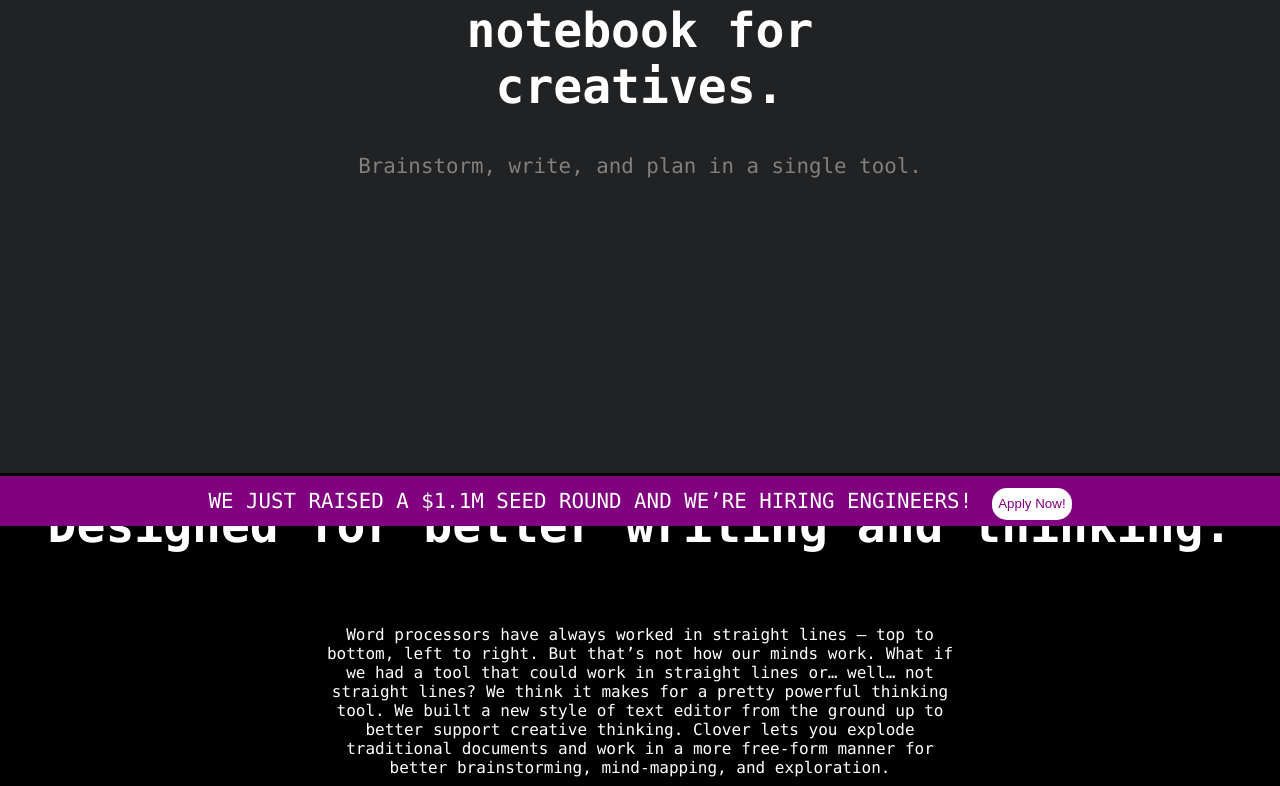
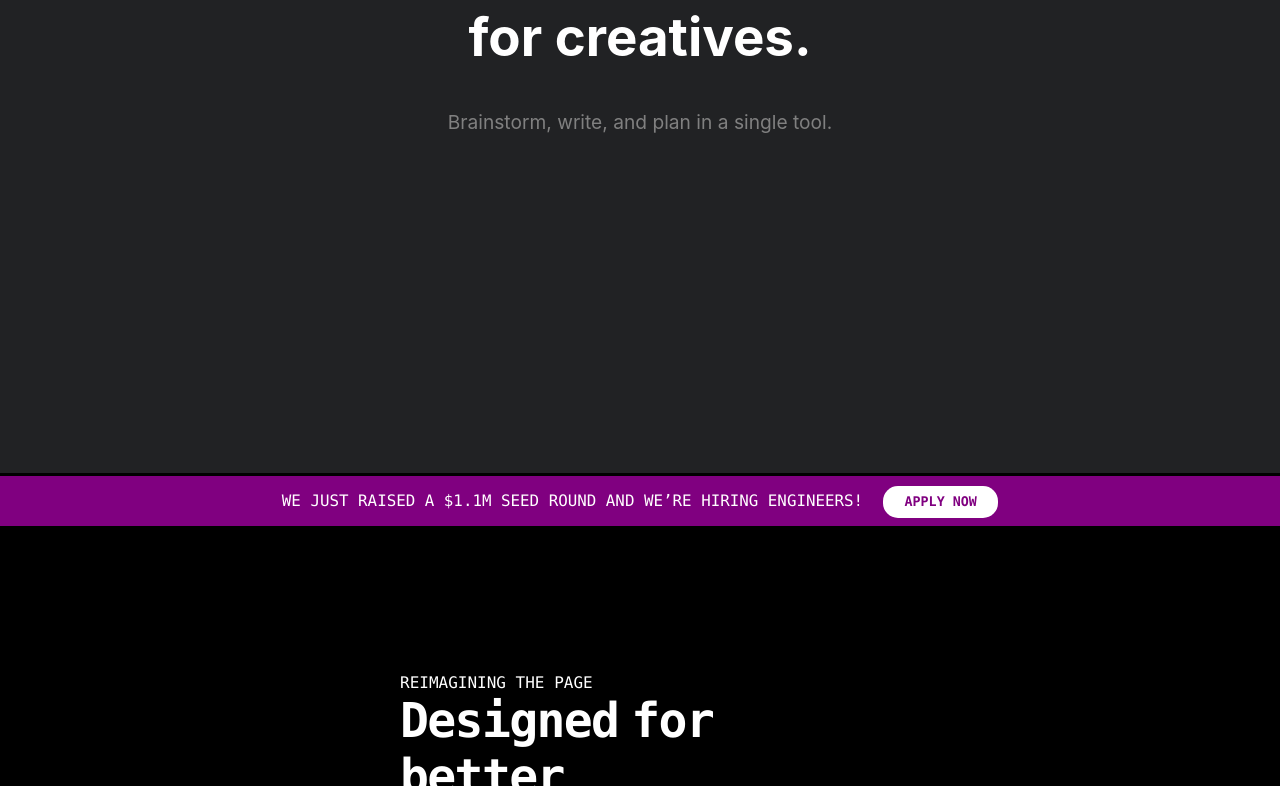
Before and after one commit to thomalexg/landing_page_clone, a React (Create React App) app: page / in a window 1280 px wide. Shown: the part 274-1060 px from the top of the page. Built offline with nearby package versions, Linux system fonts and the light colour scheme.

Commit message:
section 2 positioned

```diff
--- a/src/App.js
+++ b/src/App.js
@@ -176,18 +176,22 @@ function App() {
         </div>
       </div>
       <div id={2} css={ss2}>
-        <h3>Designed for better writing and thinking.</h3>
-        <div></div>
-        <p className="s2text">
-          Word processors have always worked in straight lines – top to bottom,
-          left to right. But that’s not how our minds work. What if we had a
-          tool that could work in straight lines or… well… not straight lines?
-          We think it makes for a pretty powerful thinking tool. We built a new
-          style of text editor from the ground up to better support creative
-          thinking. Clover lets you explode traditional documents and work in a
-          more free-form manner for better brainstorming, mind-mapping, and
-          exploration.
-        </p>
+        <div className="con2">
+            <div className="texts2">
+              <p>REIMAGINING THE PAGE</p>
+              <h3>Designed for better writing and thinking.</h3>
+              <p className="s2text">
+                Word processors have always worked in straight lines – top to
+                bottom, left to right. But that’s not how our minds work. What
+                if we had a tool that could work in straight lines or… well… not
+                straight lines? We think it makes for a pretty powerful thinking
+                tool. We built a new style of text editor from the ground up to
+                better support creative thinking. Clover lets you explode
+                traditional documents and work in a more free-form manner for
+                better brainstorming, mind-mapping, and exploration.
+              </p>
+            </div>
+        </div>
       </div>
       <div id={3}>Section 3</div>
       <div id={4}>Section 4</div>
@@ -195,7 +199,7 @@ function App() {
       <div id={6}>Section 6</div>
       <div className="fixed" css={fixedStyle}>
         WE JUST RAISED A $1.1M SEED ROUND AND WE’RE HIRING ENGINEERS!
-        <button>Apply Now!</button>
+        <button>APPLY NOW</button>
       </div>
     </div>
   );
--- a/src/style.js
+++ b/src/style.js
@@ -11,7 +11,7 @@ const fixedStyle = css`
   text-align: center;
   vertical-align: middle;
   line-height: 50px;
-  font-size: 1.3rem;
+  font-size: 0.99rem;
   font-family: Monaco, monospace;
   color: #fff;
 
@@ -25,6 +25,10 @@ const fixedStyle = css`
     height: 2rem;
     padding: 5px;
     border: 1px solid transparent;
+    vertical-align: middle;
+    width: 115px;
+    font-family: Monaco, monospace;
+    font-weight: bold;
   }
   button:hover {
     color: white;
@@ -168,7 +172,7 @@ const ss1 = css`
   padding: 0;
   box-sizing: border-box;
   padding-top: 180px;
-  margin-bottom: -52px;
+  margin-bottom: -4px;
   display: grid;
   grid-template-columns: 55% 45%;
   img {
@@ -184,15 +188,22 @@ const ss1 = css`
   }
   .s1text {
     color: #fff;
-    padding-top: 20%;
+    padding-top: 15%;
     width: 50%;
   }
   h2 {
-    font-size: 3rem;
+    font-size: 3.3rem;
+    letter-spacing: 90%;
+    font-weight: bold;
+    line-height: 1.1;
+    font-family: usual, Inter-Regular, -apple-system, BlinkMacSystemFont,
+      'Roboto', 'Open Sans', sans-serif;
   }
   p {
-    font-size: 1.3rem;
+    font-size: 1.2rem;
     color: grey;
+    font-family: usual, Inter-Regular, -apple-system, BlinkMacSystemFont,
+      'Roboto', 'Open Sans', sans-serif;
   }
   @media (max-width: 1350px) {
     grid-template-columns: 100%;
@@ -219,16 +230,31 @@ const ss2 = css`
   color: #fff;
   width: 100%;
   height: 20rem;
-  text-align: center;
+  padding-top: 200px;
+  .con2 {
+    margin: 0 auto;
+    width: 75%;
+  }
+  .texts2 {
+    width: 50%;
+    margin: 0 auto;
+    text-align: left;
+  }
+  p {
+    padding-bottom: 0;
+    margin: 0;
+  }
   h3 {
+    margin-top: 0;
+    padding-top: 0;
     font-size: 3rem;
+    width: 75%;
     padding-bottom: 1.5rem;
-    padding-top: 1.5rem;
+    letter-spacing: -0.1rem;
+    word-spacing: -0.9rem;
+}
   }
   .s2text {
-    display: block;
-    width: 50%;
-    margin: 0 auto;
   }
 `;
 
```
Also changed, not shown: 1 other file (tests, documents, lock files or other folders).
